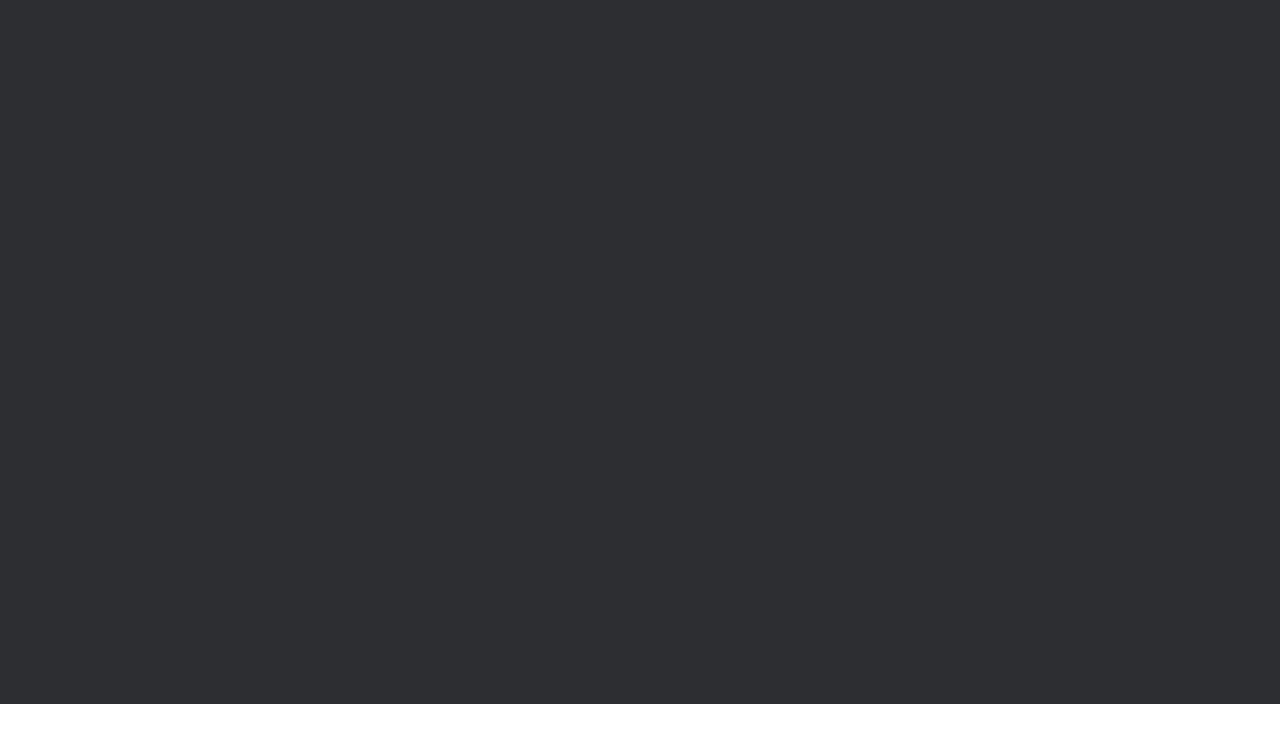
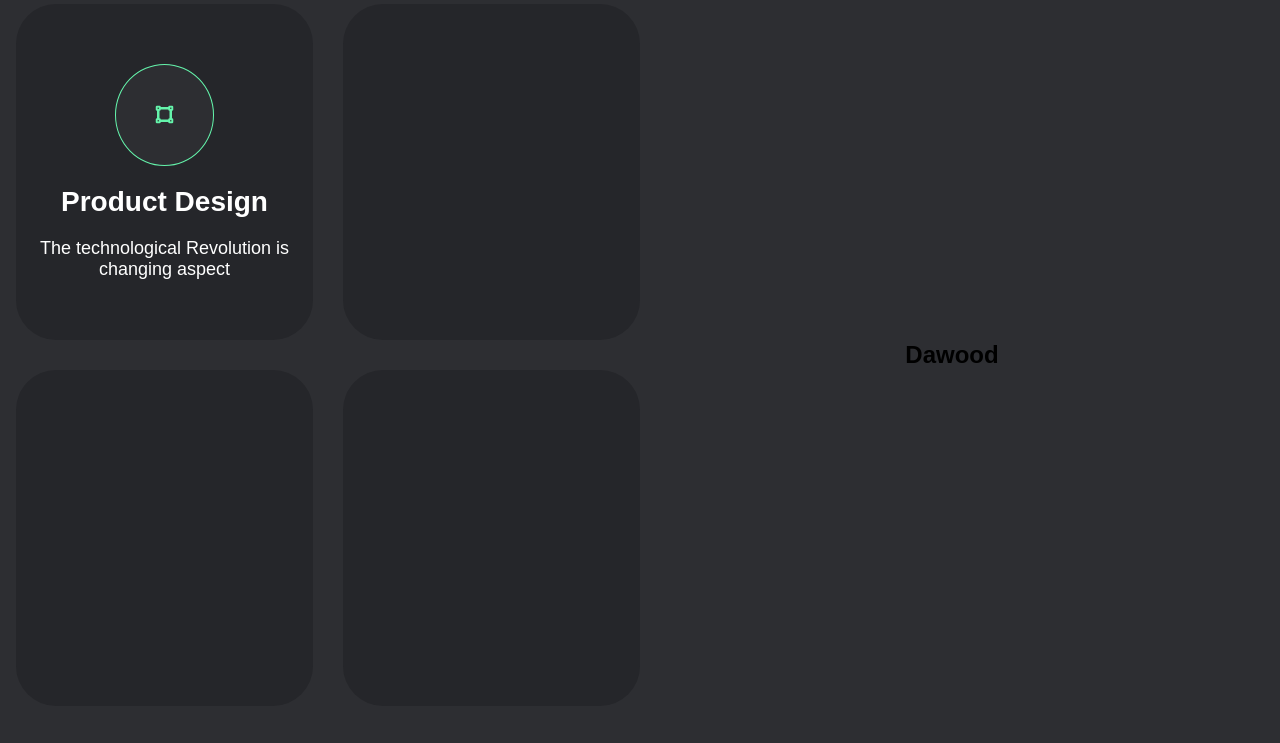
Before and after one commit to Dawood-Ahmed19/Task, a website built with Vite: page index.html in a window 1280 px wide. Shown: the part 1135-1878 px from the top of the page. Before the commit the page ends 1839 px from the top, so only its background shows below. Built offline with nearby package versions, Linux system fonts and the light colour scheme.

Commit message:
feat: added cards

```diff
--- a/Animation.css
+++ b/Animation.css
@@ -54,7 +54,7 @@
 
 @keyframes translateUpImage {
   from {
-    transform: translateY(100%);
+    transform: translateY(20%);
     opacity: 0;
   }
 
--- a/index.html
+++ b/index.html
@@ -98,11 +98,28 @@
 
     <section class="skills-section">
       <div class="hero--container">
-        <div class="content">
-          <div class="col01">
-
+        <div class="skills-content">
+          <div class="skills-col01">
+            <div class="card card01">
+              <div class="card--content">
+                <div class="card--image">
+                  <i class="fa-solid fa-vector-square"></i>
+                </div>
+                <div class="card--heading">
+                  <h1>Product Design</h1>
+                </div>
+                <div class="card--details">
+                  <p>The technological Revolution is changing aspect</p>
+                </div>
+              </div>
+            </div>
+            <div class="card card02"></div>
+            <div class="card card03"></div>
+            <div class="card card04"></div>
           </div>
-          <div class="col02"></div>
+          <div class="skills-col02">
+            <h1>Dawood</h1>
+          </div>
         </div>
       </div>
     </section>
--- a/style.css
+++ b/style.css
@@ -16,10 +16,7 @@ body {
 
 header {
   background-color: var(--secondary-color);
-  position: fixed;
-  inset: 0;
   height: 120px;
-  z-index: 100;
 }
 
 :root {
@@ -128,7 +125,6 @@ a.btn--contact:hover {
   background-color: var(--secondary-color);
   height: 100%;
   width: 100%;
-  padding-block: 110px;
 }
 
 .hero--container {
@@ -458,7 +454,9 @@ ul.btns li a:hover {
   width: 50px;
   height: 45px;
   background: linear-gradient(90deg, transparent, #fff, transparent);
-  animation: shineFlare 0.5s linear 5s infinite;
+  animation-name: shineFlare;
+  animation-duration: 500ms;
+  animation-iteration-count: infinite;
 }
 
 @keyframes shineFlare {
@@ -481,7 +479,76 @@ ul.btns li a:hover {
 /* Skill Section */
 
 .skills-section {
-  height: 100vh;
+  height: 100%;
   background-color: var(--bg-color);
   width: 100%;
+  padding-block: 200px;
 }
+
+.skills-content {
+  display: grid;
+  grid-template-columns: repeat(2, 1fr);
+  place-content: center;
+  place-items: center;
+}
+
+.skills-col01 {
+  display: grid;
+  grid-template-columns: repeat(2, 1fr);
+  grid-template-rows: repeat(2, 1fr);
+  grid-template-areas:
+    "col01 col02"
+    "r2col1 r2col2";
+  gap: 30px;
+}
+
+.card01 {
+  grid-area: col01;
+}
+
+.card02 {
+  grid-area: col02;
+}
+
+.card03 {
+  grid-area: r2col1;
+}
+
+.card04 {
+  grid-area: r2col2;
+}
+
+.card {
+  background-color: var(--secondary-color);
+  border-radius: 40px;
+}
+
+.card--content {
+  display: flex;
+  gap: 20px;
+  flex-direction: column;
+  justify-content: space-between;
+  text-align: center;
+  padding: 60px 20px;
+}
+
+.card--image > i {
+  font-size: 20px;
+  padding: 40px;
+  border-radius: 50%;
+  color: #64f4ab;
+  background-color: var(--bg-color);
+  border: 1px #64f4ab solid;
+}
+
+.card--heading > h1 {
+  color: white;
+  font-size: 28px;
+  font-weight: 700;
+}
+
+.card--details > p {
+  font-size: 18px;
+  font-weight: 400;
+  color: white;
+}
```
